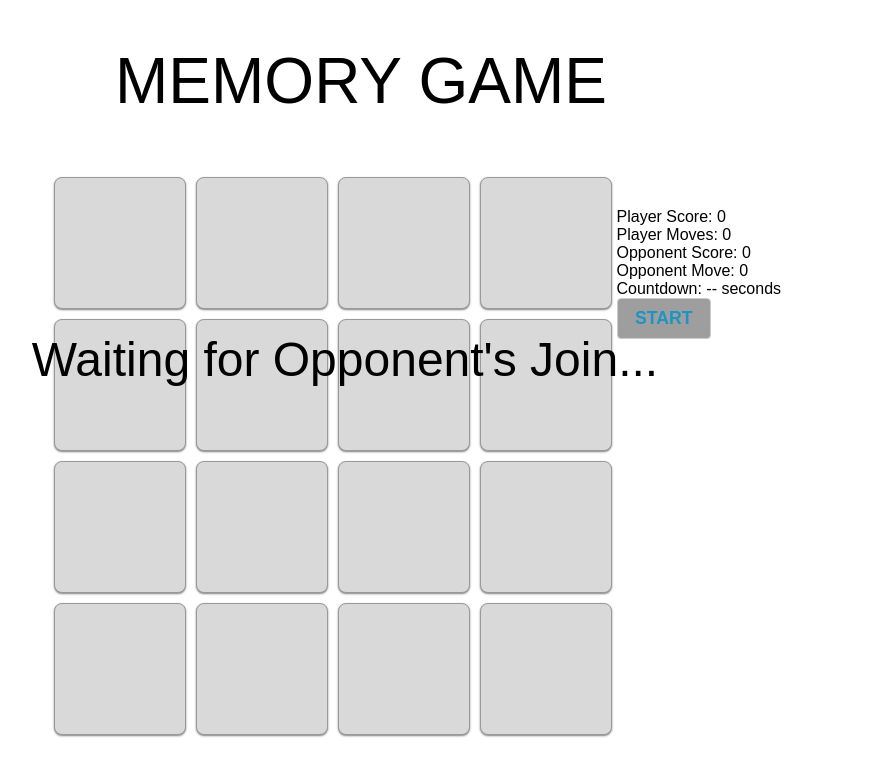
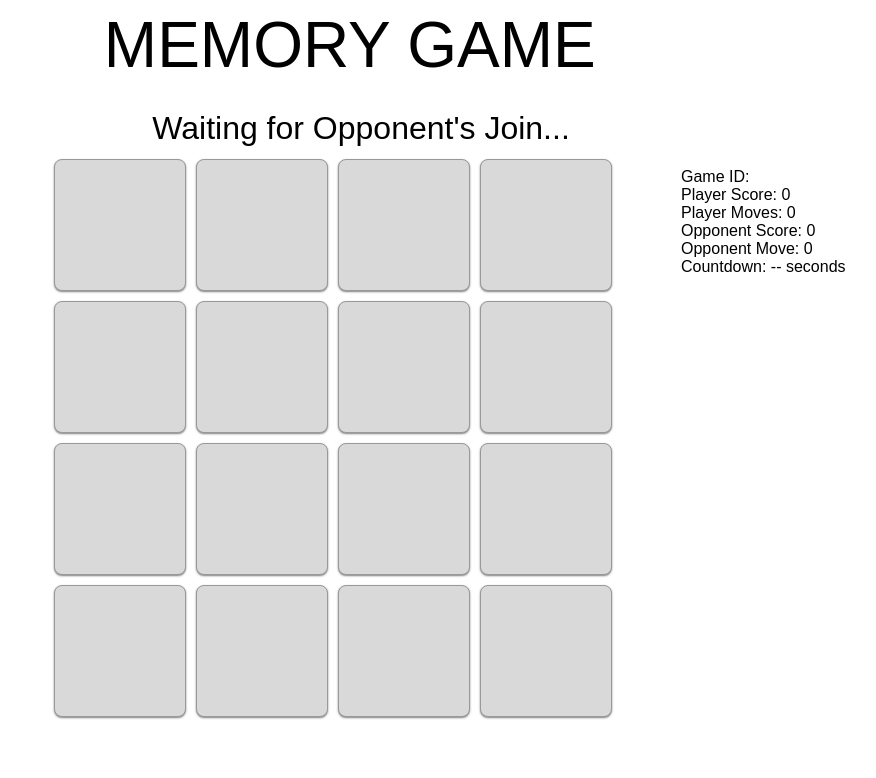
Before and after one commit to joeycyhsiao/MemoryGame, a Flask app: page / in a window 1280 px wide. Shown: the top 778 px of the page, without its empty margins (279-1155 px from the left). Run offline with Flask 2, Linux system fonts and the light colour scheme; parts of the project's set-up code (start-up, migrations or seed data) failed here and were passed over; grey boxes are pictures that could not be loaded.

Commit message:
Almost done excluding tracking time

```diff
--- a/flask_app.py
+++ b/flask_app.py
@@ -51,7 +51,7 @@ def shuffle():
         print ORDERS
         print getUsr(request), enemyID
         if    enemyID in ORDERS:
-            return flask.jsonify( order = ORDERS[enemyID], success=1 )
+            return flask.jsonify( order = ORDERS[enemyID], gameID=enemyID, success=1 )
         else:
             return flask.jsonify( success=0 )
 
@@ -128,12 +128,26 @@ def end():
         correctN_p = getCountN(usrID, CORRECT_N)
         correctN_o = getCountN(enemyID, CORRECT_N)
         print correctN_p, correctN_o
+
         if   correctN_p > correctN_o:
             return flask.jsonify( result='1' )
         elif correctN_p < correctN_o:
             return flask.jsonify( result='-1')
         else:
             return flask.jsonify( result='0')
+
+
+
+@app.route('/unload', methods=['GET'])
+def unload():
+    print 'unload'
+    global WAITING
+    if request.method == 'GET':
+        usrID = getUsr(request)
+        print 'DELETE'
+        if usrID in WAITING:
+            WAITING = []
+        return flask.make_response()
 
 
 
@@ -175,15 +189,19 @@ def newUsr():
     return val
 
 
-def getPair(usrID):
+def getPair(usrID, remove=False):
     for pair in PAIRS:
         if usrID in pair:
-            return pair
+            if not remove:
+                return pair
+            else:
+                del PAIRS[PAIRS.index(pair)]
+                return -1
     return -1
 
 
-def getEnemy(usrID):
-    pair = getPair(usrID)
+def getEnemy(usrID, remove=False):
+    pair = getPair(usrID, remove)
     if   pair == -1:
         return -1
     elif pair[0] != usrID:
--- a/participants.txt
+++ b/participants.txt
@@ -1 +1 @@
-529
+692
--- a/static/memory.css
+++ b/static/memory.css
@@ -5,6 +5,7 @@
 #boxcard {
     margin: 0 auto;
     width: 625px;
+    height: 625px;
     z-index: 1;
 }
 
@@ -63,11 +64,11 @@
 #waiting {
 
     position:absolute;
-    top:5em;
+    top:1.5em;
     bottom:5em;
-    left:3em;
-    right:3em;
-    font-size:3em;
+    left:10em;
+    right:10em;
+    font-size:2em;
     z-index:99;
     text-align:center;
     width:20em;
@@ -80,4 +81,22 @@
 {
     font-size:4em;
     text-align:center;
+    width:10em;
+    margin-left:4.7em;
 }
+
+
+#start
+{
+    position:absolute;
+    top:7em;
+    left:33em;
+}
+
+
+#txtarea
+{
+    position:absolute;
+    left:60em;
+    top:10.5em;
+}
--- a/static/memory.js
+++ b/static/memory.js
@@ -3,6 +3,7 @@ var imgopened = "";
 
 var flip  = 0;
 var recvAnsID;
+var flipMsgID;
 
 var moveN       = 0;
 var correctN    = 0;
@@ -10,6 +11,7 @@ var moveTime    = 0;
 var correctTime = 0;
 
 var turnStartTime = 0;
+var first = -1;
 
 function randomFromTo(from, to){
     return Math.floor(Math.random() * (to - from + 1) + from);
@@ -64,7 +66,8 @@ $(document).ready(function() {
 
     $("img").hide();
     $("#boxcard div").click(openCard);
-    $('#start').button();
+    //$('#start').button().click(gameStart);
+    window.onbeforeunload = unloadPage;
 
     init();
 
@@ -76,27 +79,58 @@ $(document).ready(function() {
                 if      (resp.paired == -1){
                     /* <-- no user waiting on server --> */
                     recvOrderID = setInterval(sendWait, 1000);
+                    //first = 1;
                 }
                 else {
                     /* <-- there is already another user waiting on server --> */
                     order = shuffle();
                     sendOrder(order);  /* <-- send card order to server --> */
+                    //$("#waiting").html("Press Start");
+                    //first = 0;
+                    flipMsgID = setInterval( function () {
+		        flipMsg("Ready?");
+                        usrID = $.cookie('username');
+                        $('#game').html('Game ID: ' + usrID);
+                    }, 1000);
+
+                    setTimeout( function() {
+                        window.clearInterval(flipMsgID);
                         recvAnsID = setInterval(recvAns, 1000);
                         setInterval(updateTime, 1000);
+                    }, 5000);
                 }
             }
         });
     }
 
 
+    function unloadPage() {
+        $.ajax({
+            url:'/unload',
+            type: "GET",
+            async: false,
+        });
+    }
+
+//    function gameStart(){
+//        $("#waiting").html('Your Turn!');
+//        setTimeout(clearWaitMsg, 3000);
+//        recvAnsID = setInterval(recvAns, 1000);
+//        setInterval(updateTime, 1000);
+//     }
+
+    function flipMsg(msg) {
+         flip = 1-flip;
+         if   (flip == 0)
+             $('#waiting').html(msg);
+         else
+             $('#waiting').html("");
+    }
+
+
     function sendWait () {
 
-         flip = 1-flip;
-         if   (flip == 0)
-             $('#waiting').html("Waiting for Opponent's Join...");
-         else
-             $('#waiting').html("");
-
+         flipMsg("Waiting for Opponent's Join...");
          $.ajax({
             type: "POST",
             data: {waiting: '1'},
@@ -125,10 +159,19 @@ $(document).ready(function() {
                if (resp.success == 1){
                    syncCards(resp.order);
                    window.clearInterval(recvOrderID);
+                   //$("#waiting").html("Please Press Start Button");
+                    flipMsgID = setInterval( function () {
+		        flipMsg("Ready?");
+                    }, 1000);
+
+                   setTimeout(function (){
+		       window.clearInterval(flipMsgID);
                        $("#waiting").html('Your Turn!');
                        setTimeout(clearWaitMsg, 3000);
                        recvAnsID = setInterval(recvAns, 1000);
                        setInterval(updateTime, 1000);
+                       $('#game').html('Game ID: ' + resp.gameID);
+                   }, 5000);
                }
             }
         });
@@ -153,11 +196,7 @@ $(document).ready(function() {
 
         if ( $("#waiting").hasClass('disappear') || $("#waiting").text() == 'Your Turn!' ) return ;    /* <-- player's turn, don't receive ans --> */
 
-        flip = 1-flip;
-        if   (flip == 0)
-            $('#waiting').html("Waiting for Opponent's Move...");
-        else
-            $('#waiting').html("");
+        flipMsg("Waiting for Opponent's Move...");
 
         $.ajax({
             url:  "/answer",
@@ -166,8 +205,6 @@ $(document).ready(function() {
                 //if (resp.img0 != "" && resp.box0 != "" && resp.img1 != "" && resp.box1 != "") {
                 if (resp.success == 1){
                     checkAns(resp.img0, resp.box0, resp.img1, resp.box1, 0);
-
-
 
                     if (resp.end == 1)
                         recvEnd();
--- a/templates/index.html
+++ b/templates/index.html
@@ -5,14 +5,14 @@
         <script type="text/javascript" src="/static/jquery-1.5.min.js"></script>
         <script type="text/javascript" src="/static/jquery-ui-1.8.22.custom.min.js"></script>
         <script type="text/javascript" src="/static/memory.js"></script>
+        <script src="/static/jquery.cookie.js"></script>
         <link rel="stylesheet" type="text/css" media="screen" href="/static/jquery-ui-1.8.22.custom.css" />
 	<link rel="stylesheet" type="text/css" media="screen" href="/static/memory.css" />
         <title>JQuery Memory Game</title>
     </head>
     <body>
+        <div id="title"> MEMORY GAME </div>
         <br />
-        <br />
-        <div id="title"> MEMORY GAME </div>
 	<br />
 	<br />
 	<br />
@@ -34,17 +34,18 @@
             <div id="card17"><img src="static/img/07.jpg" /></div>
             <div id="card18"><img src="static/img/08.jpg" /></div>
         </div>
-        <br />
-        <br />
+        <div id="waiting"></div>
+    	<div id='txtarea'>
             <div id="dbg"></div>
+            <div id="game">Game ID: </div>
             <div id="correct_p">Player Score: 0</div>
             <div id="move_p">Player Moves: 0</div>
             <div id="correct_o">Opponent Score: 0</div>
             <div id="move_o">Opponent Move: 0</div>
             <div id="timer">Countdown: -- seconds</div>
-        <div id="waiting"></div>
-        <button id='start' type='button'>START</button>
+            <!--<button id='start' type='button'>START</button>-->
             <br />
             <br />
+	</div>
     </body>
 </html>
```
Also changed, not shown: static/jquery.cookie.js (added, +72 -0 lines), 4 other files. Lines whose indentation alone changed are shown as unchanged.
